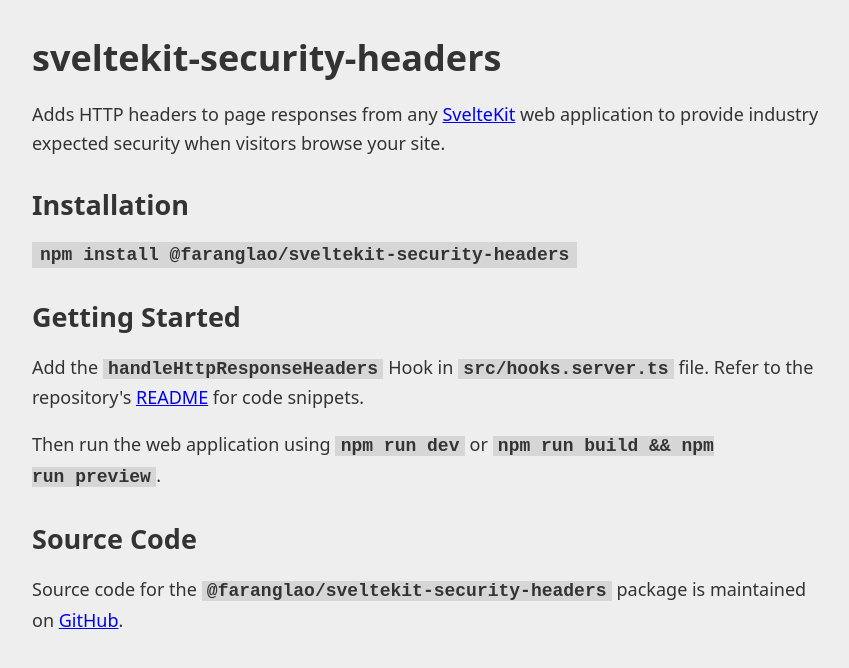
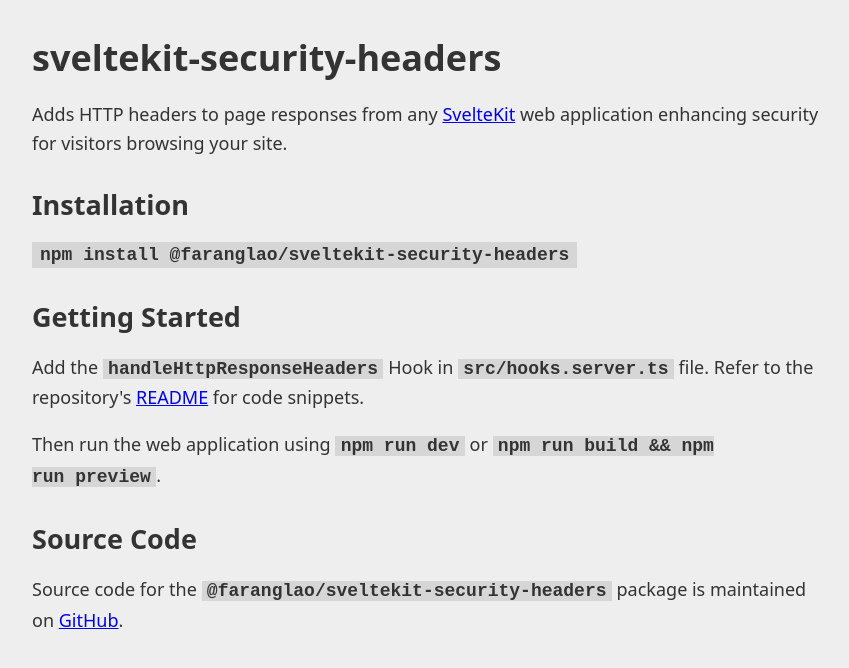
Before and after one commit to kevinobee/sveltekit-security-headers, a SvelteKit app: page / in a window 1280 px wide. Shown: the top 668 px of the page, without its empty margins (112-961 px from the left). Built offline with nearby package versions, Linux system fonts and the light colour scheme.

Commit message:
fix: homepage into is consistent with README

```diff
--- a/src/routes/+page.svelte
+++ b/src/routes/+page.svelte
@@ -12,8 +12,7 @@
 <h1>{title}</h1>
 
 <p>
-	Adds HTTP headers to page responses from any <a href="https://kit.svelte.dev/">SvelteKit</a> web application
-	to provide industry expected security when visitors browse your site.
+	Adds HTTP headers to page responses from any <a href="https://kit.svelte.dev/">SvelteKit</a> web application enhancing security for visitors browsing your site.
 </p>
 
 <h2>Installation</h2>
```
